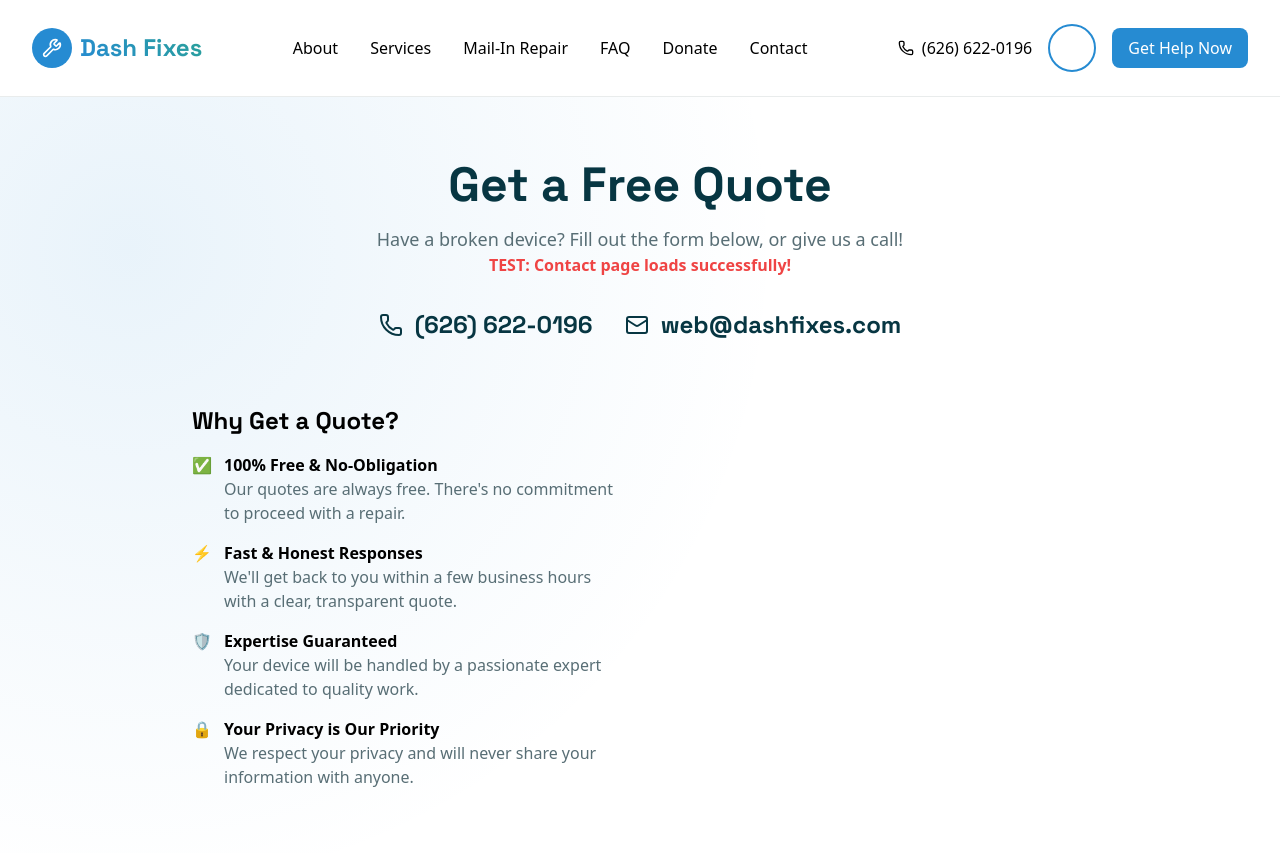
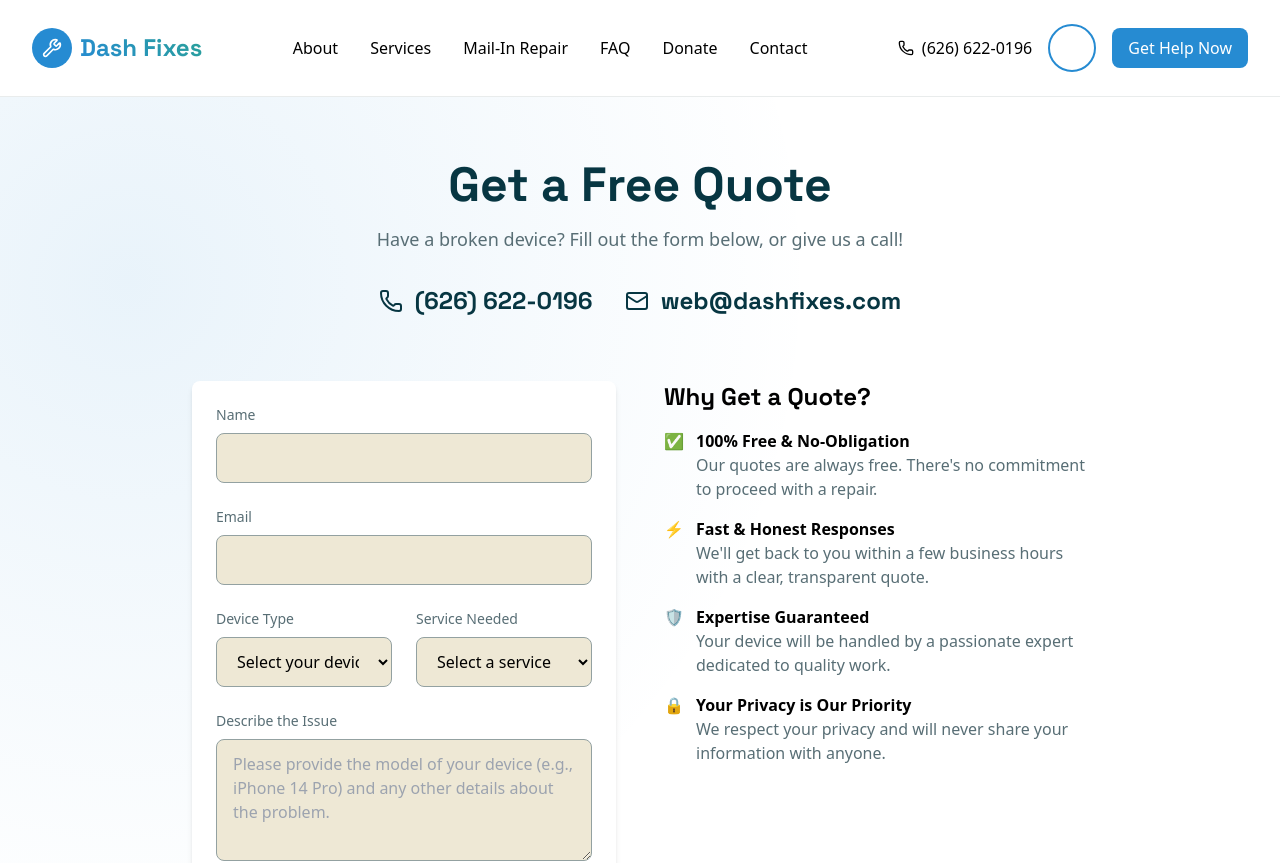
Before and after one commit to debugonezero/dash-fixes-v2, a Next.js app: page /contact in a window 1280 px wide. Shown: the top 863 px of the page. Built offline with nearby package versions, Linux system fonts and the light colour scheme.

Commit message:
Restore ContactForm and remove test text to test full functionality

```diff
--- a/src/app/contact/page.tsx
+++ b/src/app/contact/page.tsx
@@ -1,3 +1,4 @@
+import ContactForm from "../ContactForm";
 import { Phone, Mail } from "lucide-react";
 
 const WhyGetAQuote = () => (
@@ -70,9 +71,6 @@ const ContactPage = () => {
             <p className="text-lg max-w-2xl mx-auto text-textSubtleDark dark:text-solarized-light3">
               Have a broken device? Fill out the form below, or give us a call!
             </p>
-            <p className="text-center text-red-500 font-bold">
-              TEST: Contact page loads successfully!
-            </p>
             <div className="mt-8 flex flex-col sm:flex-row justify-center items-center space-y-4 sm:space-y-0 sm:space-x-8">
               <a
                 href="tel:626-622-0196"
@@ -91,7 +89,7 @@ const ContactPage = () => {
             </div>
           </div>
           <div className="max-w-4xl mx-auto mt-12 grid md:grid-cols-2 gap-12 items-start">
-            {/* <ContactForm /> */}
+            <ContactForm />
             <WhyGetAQuote />
           </div>
         </div>
```
